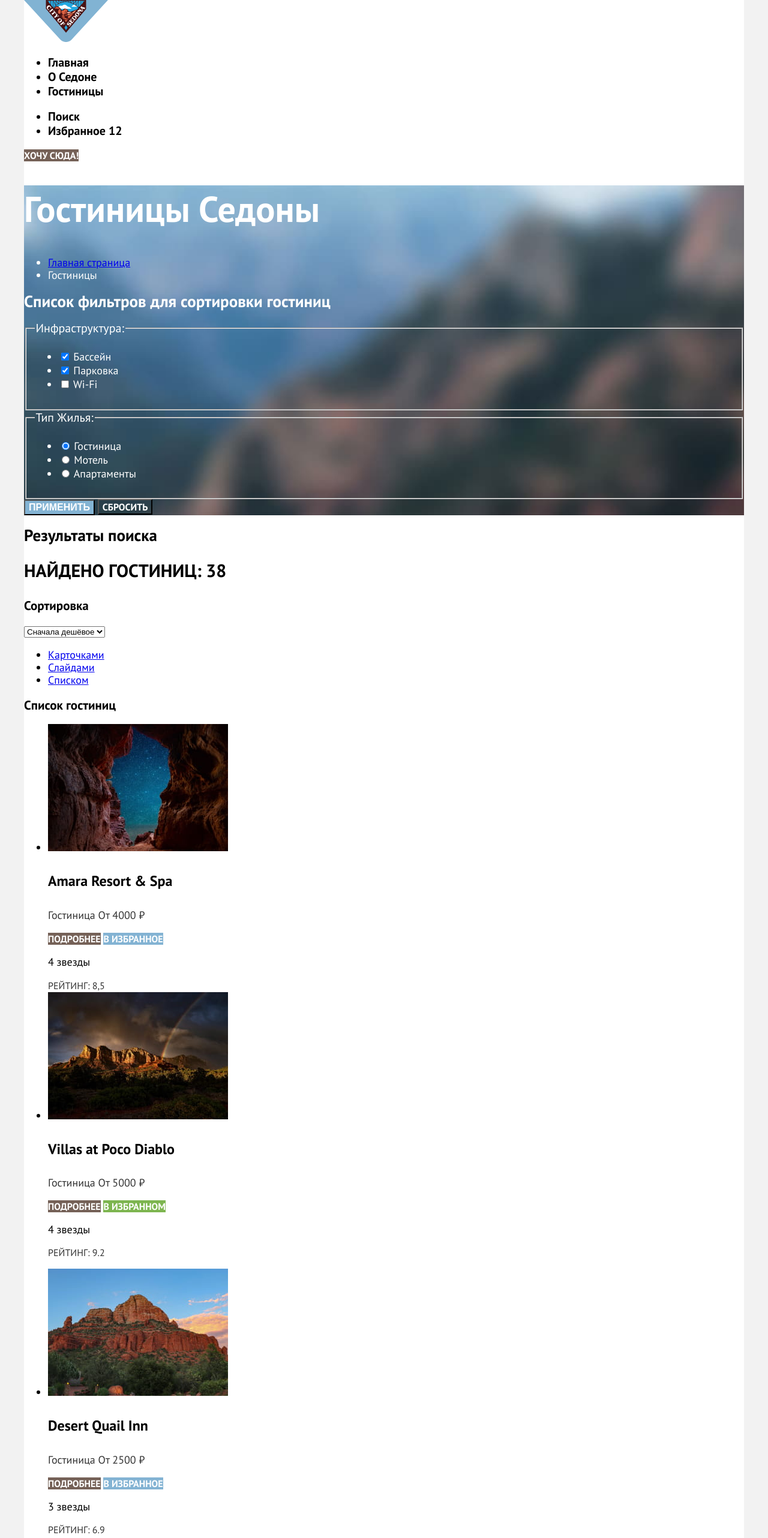
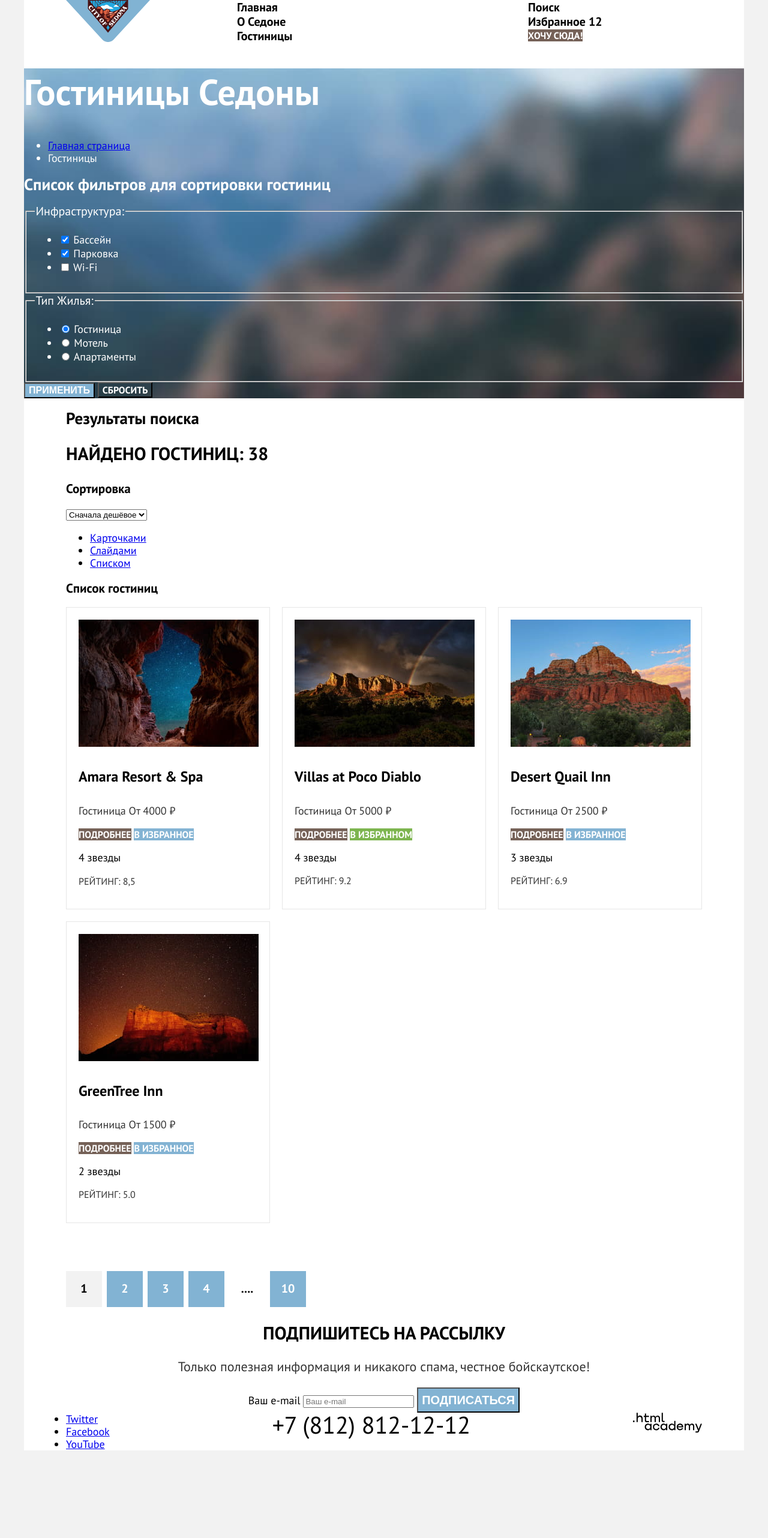
Before and after one commit to htmlacademy-htmlcss/2489173-sedona-40, a plain HTML site: page catalog.html in a window 1280 px wide. Shown: the top 2564 px of the page at 60% size. After the commit the page ends 2419 px from the top, so only its background shows below. Drawn offline with Linux system fonts and the light colour scheme.

Commit message:
Добавил сетки страниц на флексах

```diff
--- a/catalog.html
+++ b/catalog.html
@@ -14,16 +14,15 @@
           <a class="logo" href="index.html">
             <img src="images/svg/logo.svg" width="140" height="70" alt="Логотип Седона">
           </a>
-
           <ul class="navigation-list">
             <li class="navigation-item">
-              <a class="navigation-link" href="index.html">Главная</a>
+              <a class="navigation-link navigation-link-current" href="index.html">Главная</a>
             </li>
             <li class="navigation-item">
               <a class="navigation-link" href="about.html">О седоне</a>
             </li>
             <li class="navigation-item">
-              <a class="navigation-link  navigation-link-current" href="catalog.html">Гостиницы</a>
+              <a class="navigation-link" href="catalog.html">Гостиницы</a>
             </li>
           </ul>
 
@@ -36,12 +35,14 @@
             <li class="navigation-item">
               <a class="navigation-link" href="#">
                 <span class="visually-hidden">Избранное</span>
-                <span class="button-counter">12</span>
+                <output class="button-counter">12</output>
               </a>
+            </li>
+            <li class="navigation-item">
+              <a class="button button-basic" href="#">Хочу сюда!</a>
             </li>
           </ul>
         </nav>
-        <a class="button button-basic" href="#">Хочу сюда!</a>
       </header>
 
       <main class="main">
@@ -143,7 +144,6 @@
               </a>
             </li>
           </ul>
-        </section>
 
         <h3 class="visually-hidden">Список гостиниц</h3>
 
@@ -235,12 +235,15 @@
             <a class="pagination-link" href="#">4</a>
           </li>
           <li class="pagination-item">
-            <a class="pagination-link" href="#">....</a>
+            <a class="pagination-link pagination-link-points " href="#">....</a>
           </li>
           <li class="pagination-item">
             <a class="pagination-link" href="#">10</a>
           </li>
         </ul>
+        </section>
+
+
 
 
         <section class="subscribe">
--- a/styles/styles.css
+++ b/styles/styles.css
@@ -14,19 +14,43 @@
   font-display: swap;
 }
 
+html {
+  height: 100%;
+}
+
 body {
   font-family: "PT Sans", sans-serif;
   font-size: 18px;
   color: #000000;
   line-height: 21px;
-  font-weight: 400;
   background-color: #F2F2F2;
   width: 1200px;
   margin: 0 auto;
+  min-height: 100%;
 }
 
 .wrap {
+  display: flex;
+  flex-direction: column;
   background-color: #FFFFFF;
+}
+
+.navigation{
+  display: flex;
+  padding: 0 70px;
+  justify-content: space-between;
+}
+
+
+.navigation-list{
+  margin: 0;
+  padding: 0;
+  width: 340px;
+  list-style-type: none;
+}
+
+.navigation-user{
+  max-width: 290px;
 }
 
 .navigation-link{
@@ -39,6 +63,10 @@ text-align: center;
 text-transform: capitalize;
 }
 
+.main{
+  flex-grow: 1;
+}
+
 .hero {
   background-color: #000000;
   background: url(../images/main-background.jpg);
@@ -47,6 +75,8 @@ text-transform: capitalize;
   text-align: center;
 }
 
+
+
 .advantages{
   text-align: center;
 }
@@ -54,6 +84,7 @@ text-transform: capitalize;
 .advantages-list{
   margin: 0;
   padding: 0;
+  list-style-type: none;
 }
 
 .advantages-item:nth-child(even){
@@ -96,6 +127,52 @@ background-color: #83B3D3;
   text-transform: uppercase;
 }
 
+.advantages-continuation{
+  display: flex;
+  flex-wrap: wrap;
+  margin: 0;
+  padding: 0;
+  list-style-type: none;
+  position: relative;
+}
+
+.advantages-continuation-item{
+width: 400px;
+}
+
+
+
+.advantages-continuation-item-house::before{
+  content: url(../images/svg/home.svg);
+  position: absolute;
+  top:81px;
+  left: 162px;
+}
+
+.advantages-continuation-item-food::before{
+  content: url(../images/svg/food.svg);
+  position: absolute;
+  top:82px;
+  left: 560px;
+}
+
+.advantages-continuation-item-present::before{
+  content: url(../images/svg/present.svg);
+  position: absolute;
+  top:81px;
+  left: 970px;
+}
+
+.advantages-continuation-item .advantages-title{
+  margin:0;
+  margin-top: 183px;
+}
+
+.advantages-continuation-item .advantages-description{
+  margin:30px 85px 81px;
+
+}
+
 .advantages-item-picture .advantages-description{
   color: rgb(255, 255, 255);
 }
@@ -103,6 +180,8 @@ background-color: #83B3D3;
 .advantages-continuation-item:nth-child(odd){
 background: rgba(131, 179, 211, 0.12);
 }
+
+
 
 .search{
   text-align: center;
@@ -149,10 +228,32 @@ font-size: 18px;
 line-height: 23px;
 }
 
+.catalog{
+  padding: 0 70px;
+}
+
+.card-list{
+  margin: 0;
+  padding: 0;
+  list-style-type: none;
+  display: flex;
+  flex-wrap: wrap;
+  gap: 20px;
+  margin-bottom: 80px;
+}
+
+.card-list-item{
+  width: 340px;
+  padding: 20px ;
+border: 1px solid #E6E6E6;
+box-sizing: border-box;
+}
+
 .card-link{
 color: #000000;
 text-decoration: none;
 }
+
 .card-title{
 font-size: 24px;
 line-height: 28px;
@@ -168,14 +269,37 @@ line-height: 28px;
   text-transform: uppercase;
 }
 
+.pagination{
+  display: flex;
+  margin: 0;
+  padding: 0;
+}
+
+.pagination-item{
+  list-style-type: none;
+  margin-right: 8px;
+}
+
+.pagination-item:last-child{
+  margin-right: 0;
+}
+
 .pagination-link{
-  color: rgb(255, 255, 255);
+  display: flex;
+  align-items: center;
+  justify-content: center;
+  width: 60px;
+  height: 60px;
+  padding:11px 24px 13px ;
+ color: rgb(255, 255, 255);
 font-size: 20px;
 font-weight: 700;
 line-height: 36px;
 text-decoration: none;
 text-transform: uppercase;
 background-color: #82B3D3;
+box-sizing: border-box;
+
 }
 
 .pagination-current{
@@ -186,6 +310,12 @@ font-weight: 700;
 line-height: 36px;
 text-transform: uppercase;
 text-decoration: none;
+}
+
+.pagination-link-points{
+  color: #000000;
+  background-color: transparent;
+  padding: 16px 22px 18px ;
 }
 /* Buttons */
 .button {
@@ -216,6 +346,19 @@ line-height: 36px;
 }
 
 /* Footer */
+.footer{
+  display: flex;
+  justify-content: space-between;
+ padding: 0 70px;
+
+}
+
+
+.social-list{
+  margin: 0;
+  padding: 0;
+}
+
 .footer-phone{
 color: inherit;
 font-size: 40px;
```
Also changed, not shown: index.html (+10 -7 lines), images/svg/right-arrow.svg (added).
